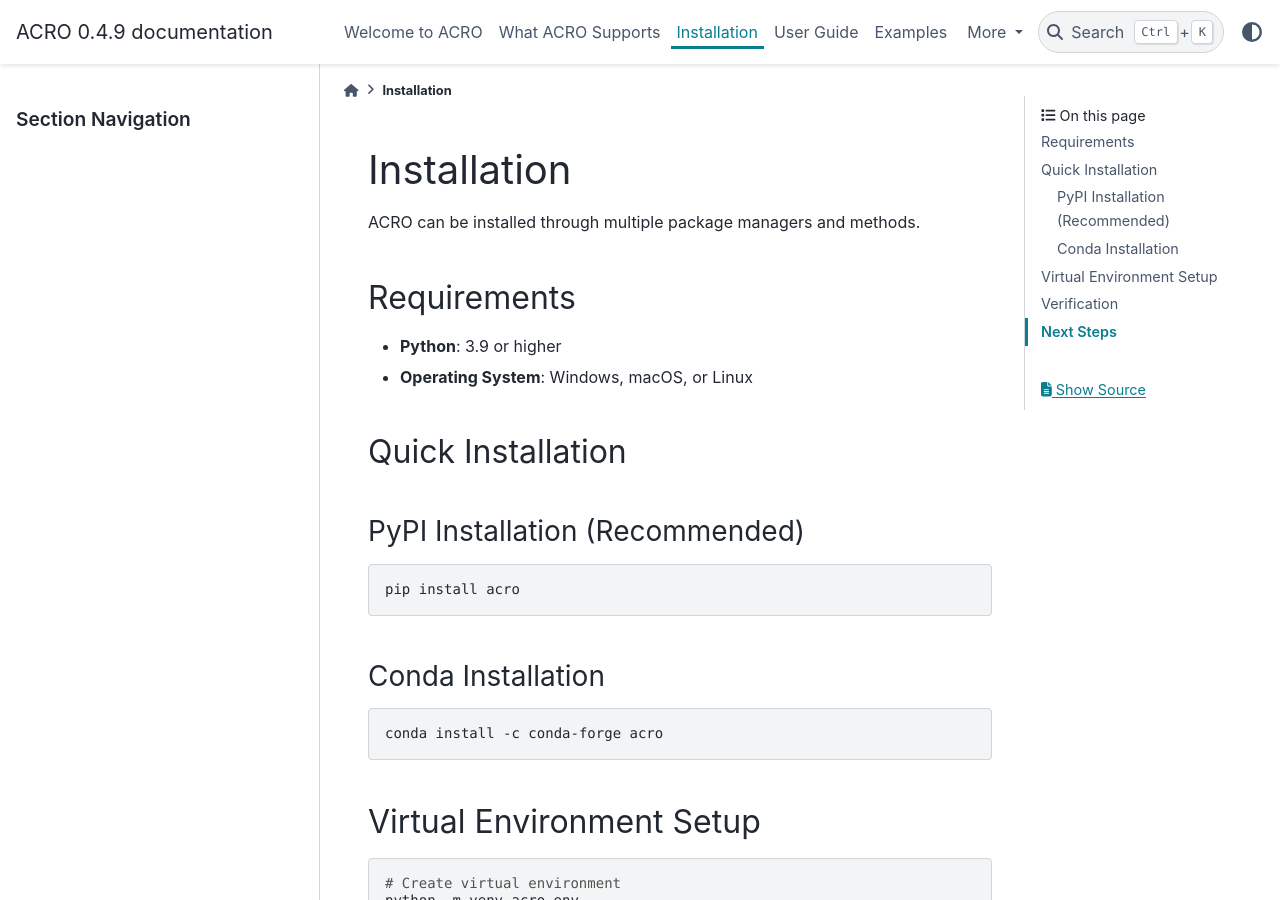
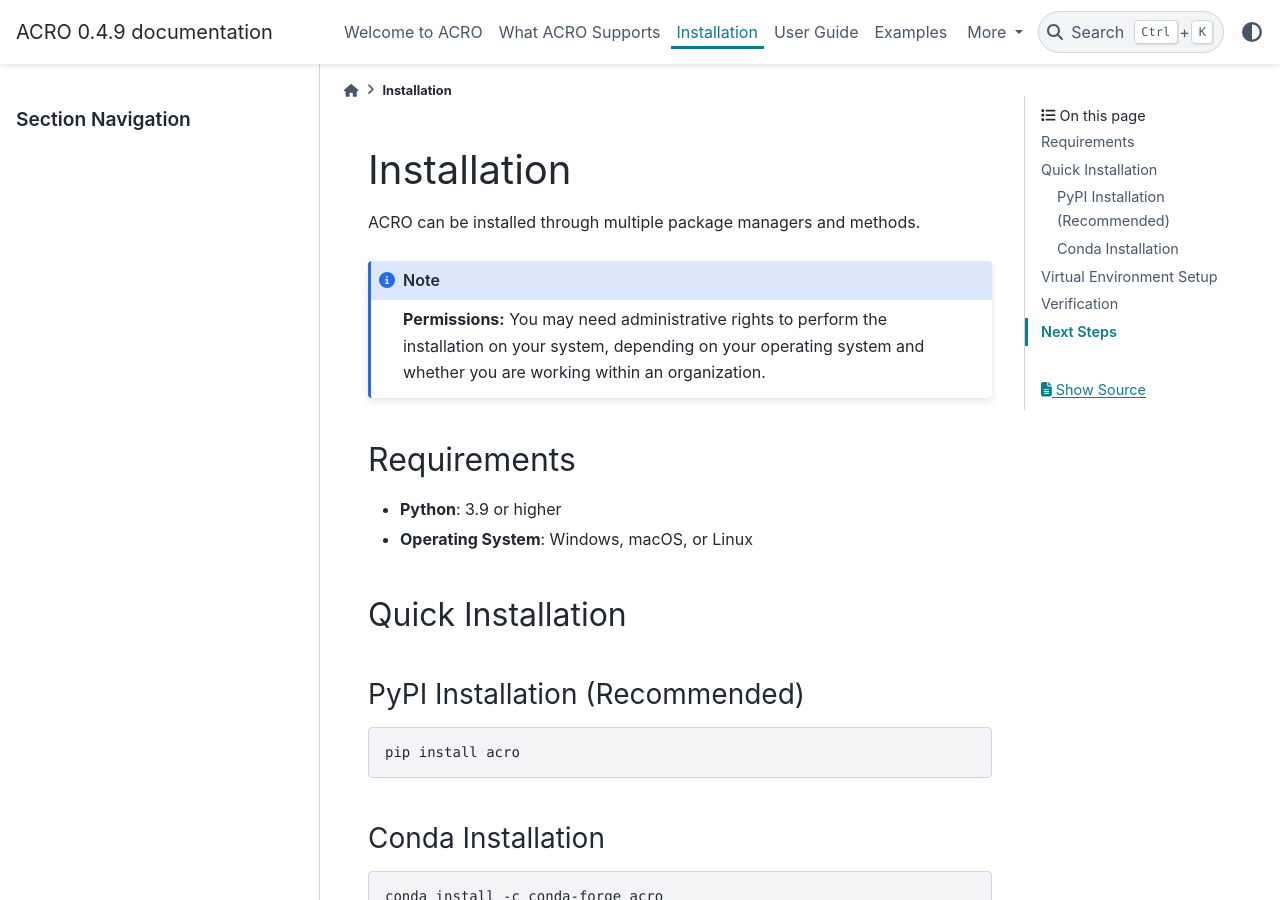
Before and after one commit to JessUWE/acro-test, a Sphinx documentation site: the page built from docs/source/installation.rst, in a window 1280 px wide and 900 px high. Built offline with Sphinx 7.4.7 and the PyData theme 0.15.4, drawn with Linux system fonts in a browser that asks for light colours; pages that are not in the unit, such as notebooks, are missing from menus.

Commit message:
Update installation.rst
Added information on permission and rights

```diff
--- a/docs/source/installation.rst
+++ b/docs/source/installation.rst
@@ -3,6 +3,9 @@
 ============
 
 ACRO can be installed through multiple package managers and methods.
+
+.. note::
+   **Permissions:** You may need administrative rights to perform the installation on your system, depending on your operating system and whether you are working within an organization.
 
 Requirements
 ============
```
